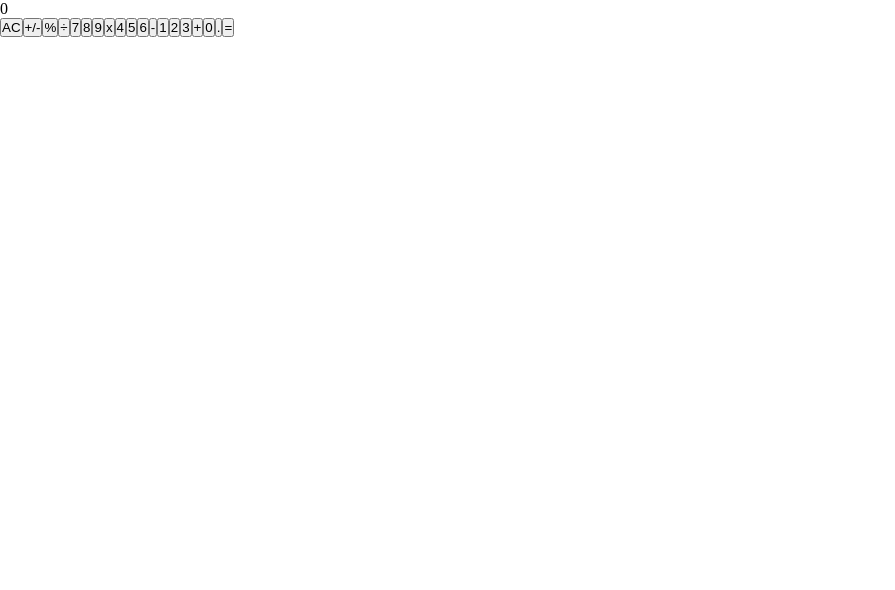
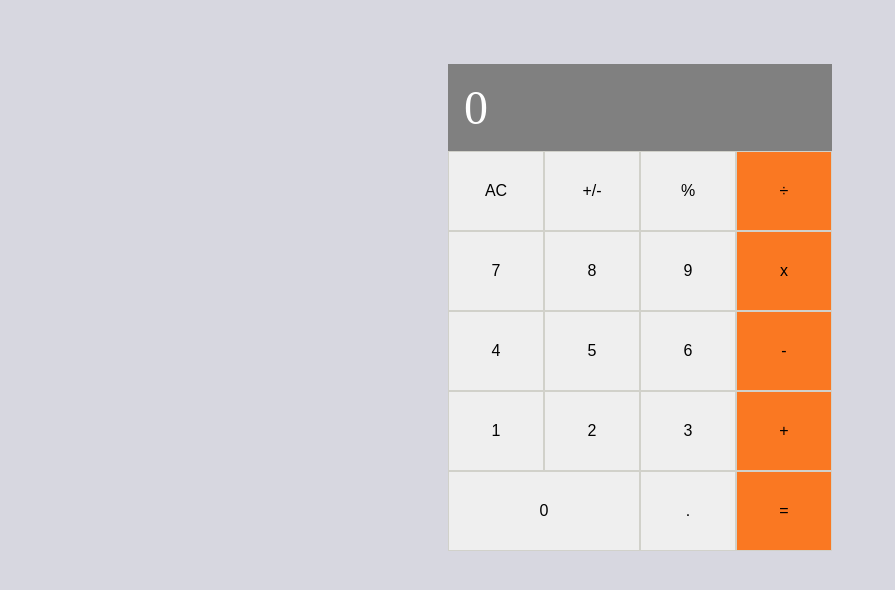
Before and after one commit to edubew/math-magicians-app, a React (Create React App) app: page / in a window 1280 px wide. Shown: the top 590 px of the page, without its empty margins (0-895 px from the left). Built offline with nearby package versions, Linux system fonts and the light colour scheme.

Commit message:
Style the calculator app

```diff
--- a/src/index.css
+++ b/src/index.css
@@ -3,3 +3,43 @@
   padding: 0;
   box-sizing: border-box;
 }
+
+body {
+  background: rgb(215, 215, 224);
+}
+
+.calculator__container {
+  display: grid;
+  grid-template-columns: repeat(4, 6rem);
+  grid-template-rows: minmax(5rem, auto) repeat(5, 5rem);
+  margin-top: 4rem;
+  justify-content: center;
+}
+
+.calculator__container button {
+  outline: none;
+  cursor: pointer;
+  border: 1px solid rgb(209, 209, 202);
+  font-size: 1rem;
+}
+
+.calculator__container button:hover,
+.calculator__container button:focus {
+  background-color: gray;
+}
+
+.span__two {
+  grid-column: span 2;
+}
+
+.calculator__output {
+  grid-column: 1/-1;
+  background-color: gray;
+  color: #fff;
+  padding: 1rem;
+  font-size: 3rem;
+}
+
+.calculator__operand {
+  background: rgb(250, 120, 34);
+}
```
